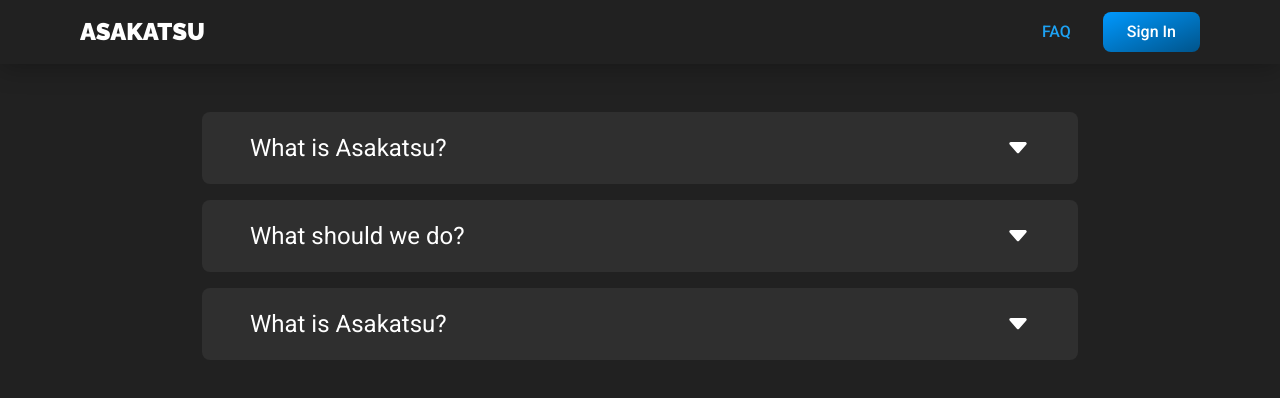
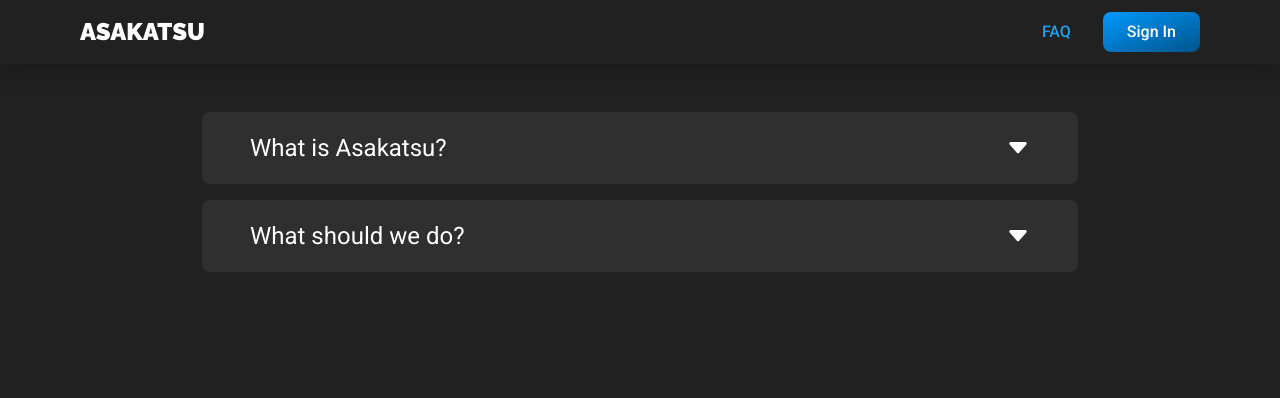
Before and after one commit to asakatsuOrg/Asakatsu-Website, a React (Vite) app: page /faq in a window 1280 px wide. Shown: the top 398 px of the page. Built offline with nearby package versions, Linux system fonts and the light colour scheme; no server answers.

Commit message:
edited the FAQ section

```diff
--- a/src/content/FAQ.js
+++ b/src/content/FAQ.js
@@ -2,19 +2,13 @@
   {
     id: 1,
     question: "What is Asakatsu?",
-    answer:
-      "Lorem ipsum dolor sit amet consectetur, adipisicing elit. Esse perferendis facilis, dolorum atque, aliquam earum eligendi quisquam excepturi minima veniam deserunt, repellat eaque doloremque perspiciatis! Exercitationem aspernatur eveniet possimus necessitatibus.",
+    answer: `A website where you can keep track of your goal's progress.
+      AsaKatsu is a Japanese term for waking up a little early to do something productive, in line with a goal. For example; read 4 books per month, do 100 days challenge, etc.`,
   },
   {
     id: 2,
     question: "What should we do?",
     answer:
-      "Lorem ipsum dolor sit amet consectetur, adipisicing elit. Esse perferendis facilis, dolorum atque, aliquam earum eligendi quisquam excepturi minima veniam deserunt, repellat eaque doloremque perspiciatis! Exercitationem aspernatur eveniet possimus necessitatibus.",
-  },
-  {
-    id: 3,
-    question: "What is Asakatsu?",
-    answer:
-      "Lorem ipsum dolor sit amet consectetur, adipisicing elit. Esse perferendis facilis, dolorum atque, aliquam earum eligendi quisquam excepturi minima veniam deserunt, repellat eaque doloremque perspiciatis! Exercitationem aspernatur eveniet possimus necessitatibus.",
+      "There are lots of Goals for a person to achieve them, so It is better to write them somewhere and achieve them one by one.",
   },
 ];
```
